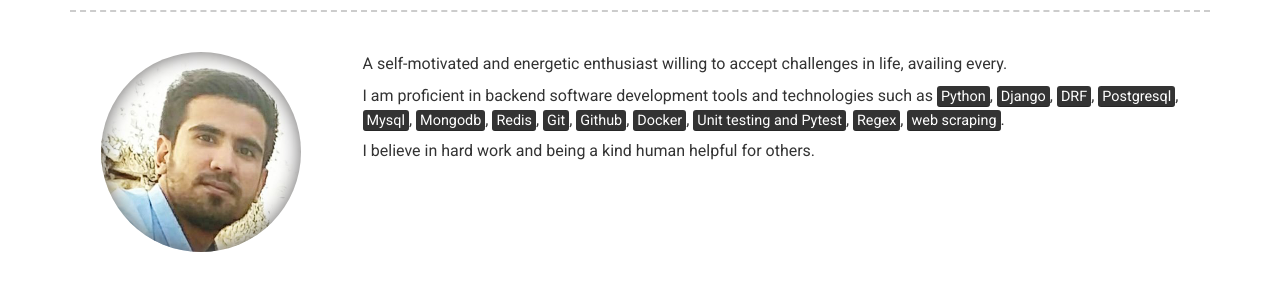
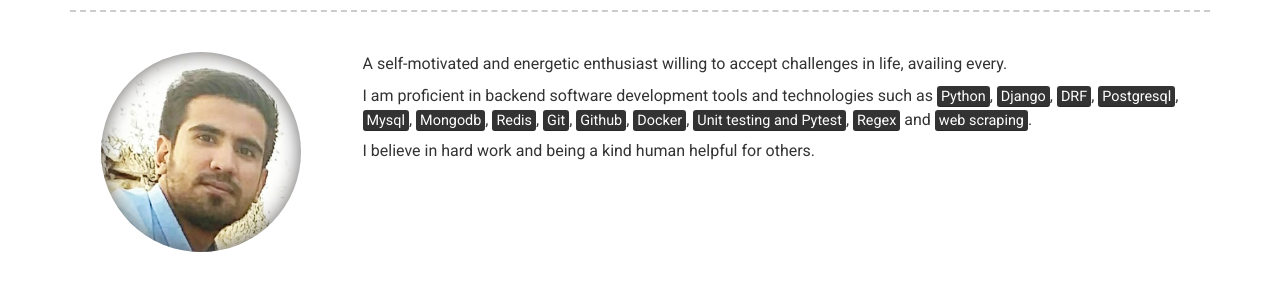
Before and after one commit to mohsenhsz/mohsenhsz.github.io, a Jekyll site: the page built from index.md, in a window 1280 px wide. Shown: the part 250-550 px from the top of the page. Built offline with Jekyll 4.4.1, drawn with Linux system fonts in a browser that asks for light colours; nearby versions of some CDN libraries.

Commit message:
Update _config.yml

```diff
--- a/_config.yml
+++ b/_config.yml
@@ -49,7 +49,7 @@ about_profile_image: images/profile.jpg # Directory of profile image (eg. images
 about_content: | # this will include new lines to allow paragraphs
   A self-motivated and energetic enthusiast willing to accept challenges in life, availing every.
 
-  I am proficient in backend software development tools and technologies such as <mark>Python</mark>, <mark>Django</mark>, <mark>DRF</mark>, <mark>Postgresql</mark>, <mark>Mysql</mark>, <mark>Mongodb</mark>, <mark>Redis</mark>, <mark>Git</mark>, <mark>Github</mark>, <mark>Docker</mark>, <mark>Unit testing and Pytest</mark>, <mark>Regex</mark>, <mark>web scraping</mark>.
+  I am proficient in backend software development tools and technologies such as <mark>Python</mark>, <mark>Django</mark>, <mark>DRF</mark>, <mark>Postgresql</mark>, <mark>Mysql</mark>, <mark>Mongodb</mark>, <mark>Redis</mark>, <mark>Git</mark>, <mark>Github</mark>, <mark>Docker</mark>, <mark>Unit testing and Pytest</mark>, <mark>Regex</mark> and <mark>web scraping</mark>.
 
   I believe in hard work and being a kind human helpful for others.
 
```
